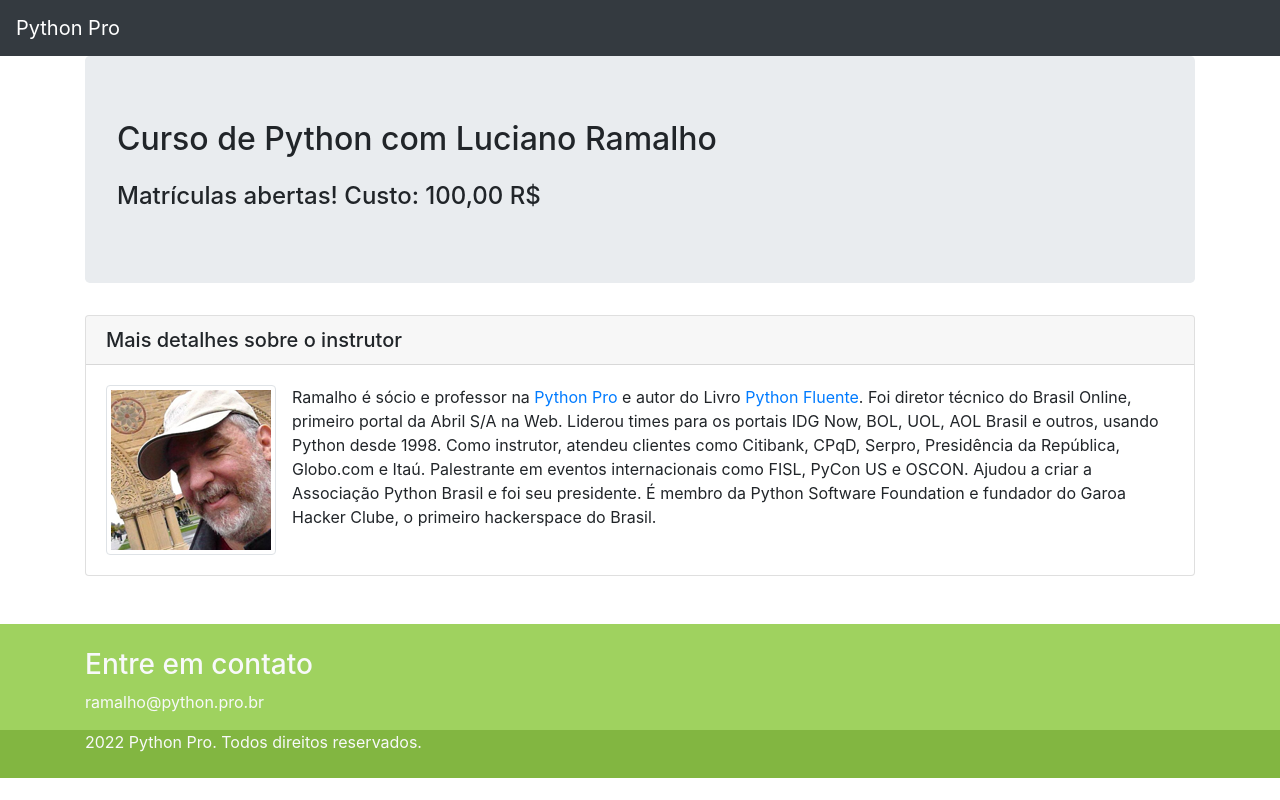
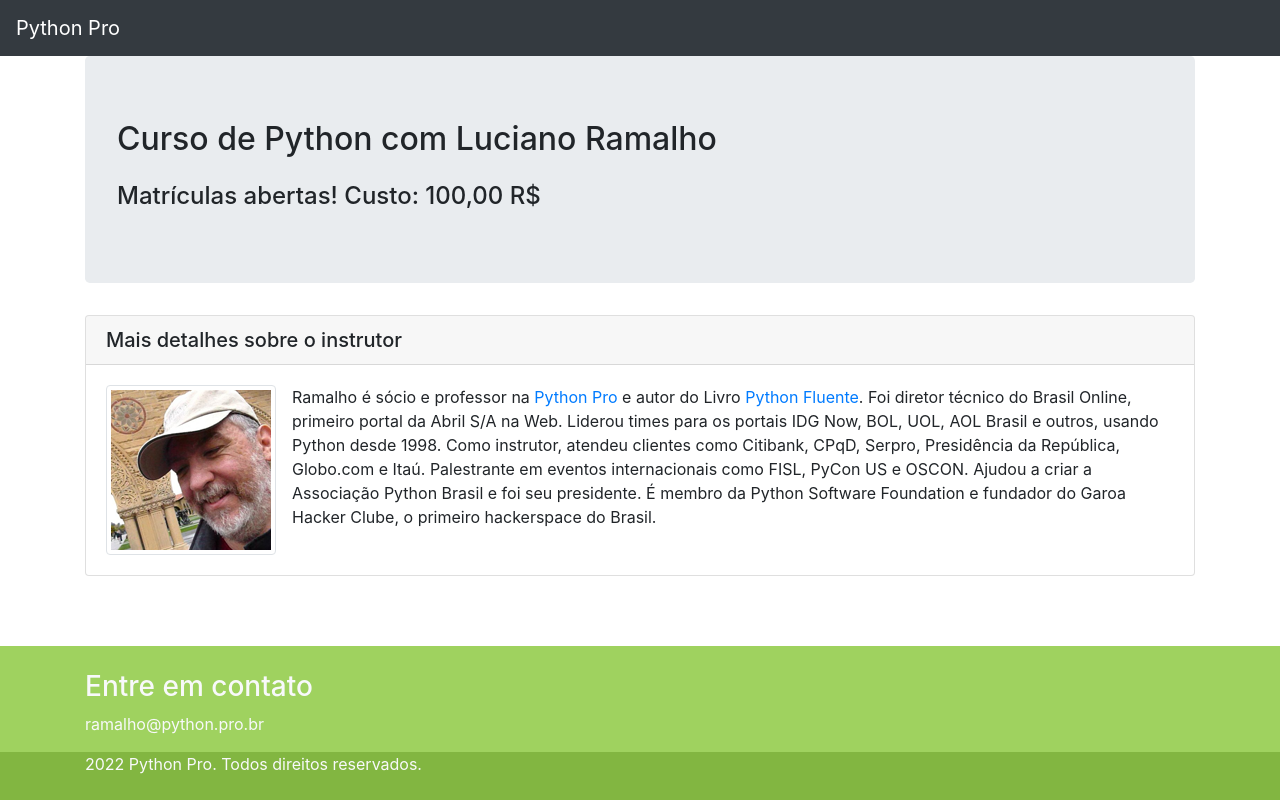
Before and after one commit to breeeno/curso_django, a Django app: page / in a window 1280 px wide. Run offline with Django 4.2, Linux system fonts and the light colour scheme; some libraries are stand-ins or nearby versions.

Commit message:
- Corrigido rodapé irregular

```diff
--- a/pypro/base/templates/base/base.html
+++ b/pypro/base/templates/base/base.html
@@ -34,7 +34,8 @@
 </nav>
 {% block body %}{% endblock body %}
 
-
+<body class="d-flex flex-column min-vh-100">
+<div class="wrapper flex-grow-1"></div>
 <footer class="main-footer mt-5 pt-4 text-light">
     <div class="container">
         <div class="row">
@@ -59,4 +60,3 @@
 </footer>
 
 </body>
-</html>
```
